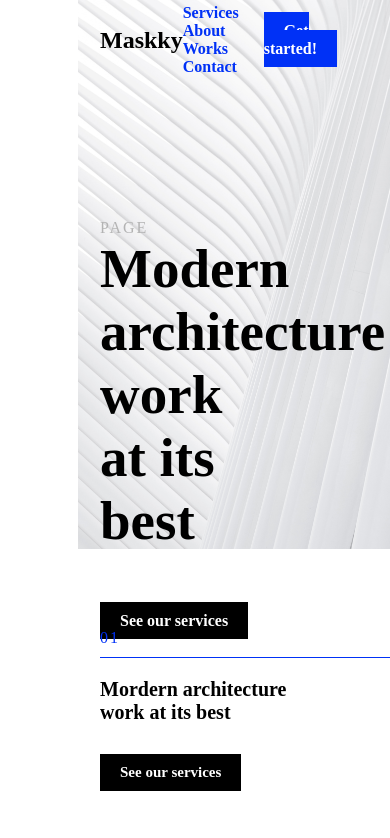
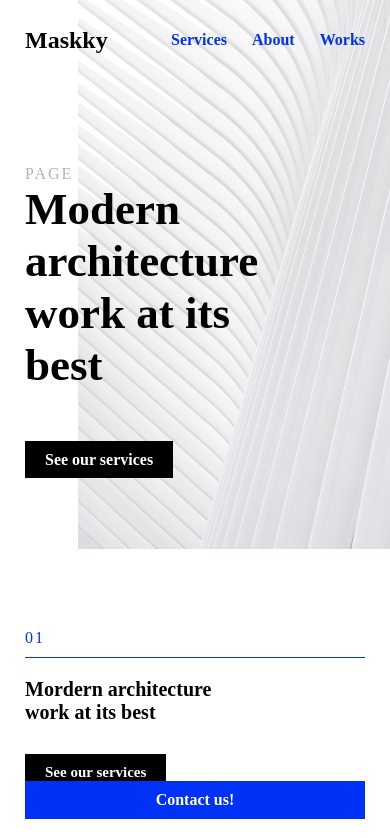
Before and after one commit to linuscodes/7days7websites, a plain HTML site: page day-1/index.html in a window 390 px wide. Shown: the top 838 px of the page. Drawn offline with nearby package versions, Linux system fonts and the light colour scheme; a web font is replaced by a local one.

Commit message:
Fixed responsive issues

```diff
--- a/day-1/assets/css/master.scss
+++ b/day-1/assets/css/master.scss
@@ -66,6 +66,18 @@ nav {
       transform: translateY(0);
       opacity: 1;
    }
+}
+
+// contact mobile
+.contact-mobile {
+   width: calc(100% - 50px);
+   margin: 0 auto;
+   position: fixed;
+   bottom: 25px;
+   left: 25px;
+   text-align: center;
+   z-index:6;
+   display: none;
 }
 
 // header
@@ -195,3 +207,64 @@ header {
       }
    }
 }
+
+@media screen and (max-width: 900px) {
+   header {
+      .content {
+         top: 30%;
+      }
+   }
+}
+
+@media screen and (max-width: 830px) {
+   nav {
+      padding: 0 50px;
+   }
+
+   header {
+      .content {
+         left: 50px;
+      }
+   }
+
+   .timeline {
+      padding: 0 50px 50px 50px;
+   }
+}
+
+@media screen and (max-width: 745px) {
+   header .content {
+      .heading {
+         font-size: 45px;
+         width: 80%;
+      }
+   }
+}
+
+@media screen and (max-width: 590px) {
+   nav {
+      padding: 0 25px;
+   }
+
+   header {
+      .content {
+         left: 25px;
+      }
+   }
+
+   .timeline {
+      padding: 0 25px 50px 25px;
+   }
+}
+
+@media screen and (max-width: 490px) {
+   nav {
+      .get-started {
+         display: none;
+      }
+   }
+
+   .contact-mobile {
+      display: block;
+   }
+}
--- a/day-1/index.html
+++ b/day-1/index.html
@@ -28,18 +28,19 @@
             <li>
                <a href="#">Works</a>
             </li>
-            <li>
-               <a href="#">Contact</a>
-            </li>
          </ul>
       </div>
 
       <div class="get-started">
          <a href="#" class="btn highlight">
-            Get started!
+            Contact
          </a>
       </div>
    </nav>
+
+   <a href="#" class="btn highlight contact-mobile">
+      Contact us!
+   </a>
 
    <header>
       <div class="bg-image-wrapper">
```
Also changed, not shown: day-1/assets/css/master.css, 1 other file.
